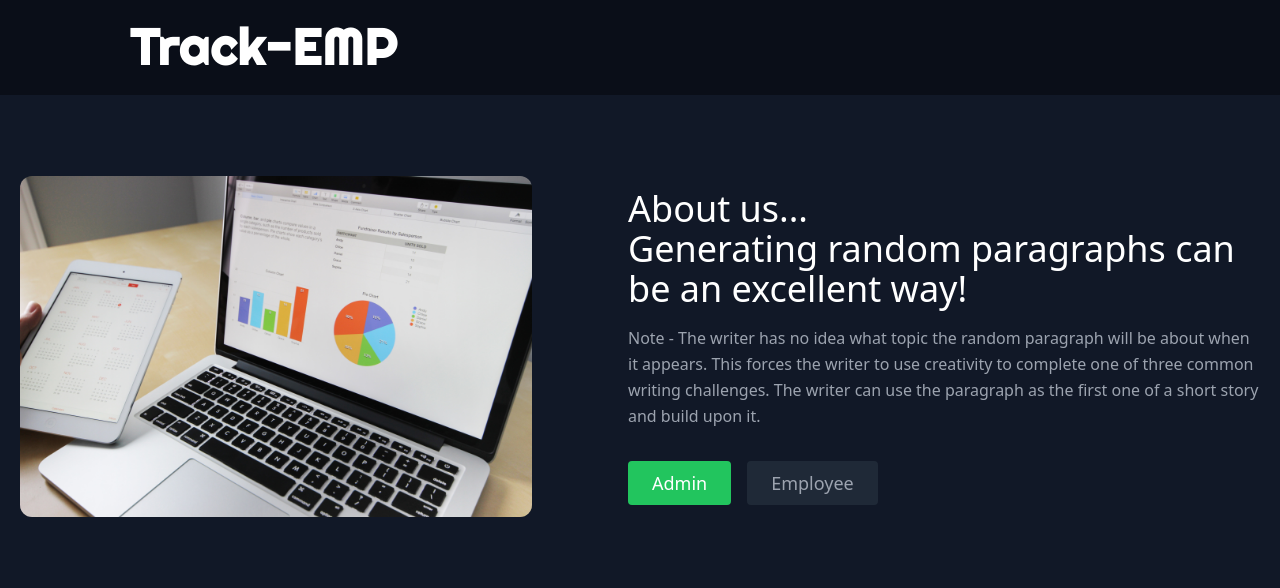
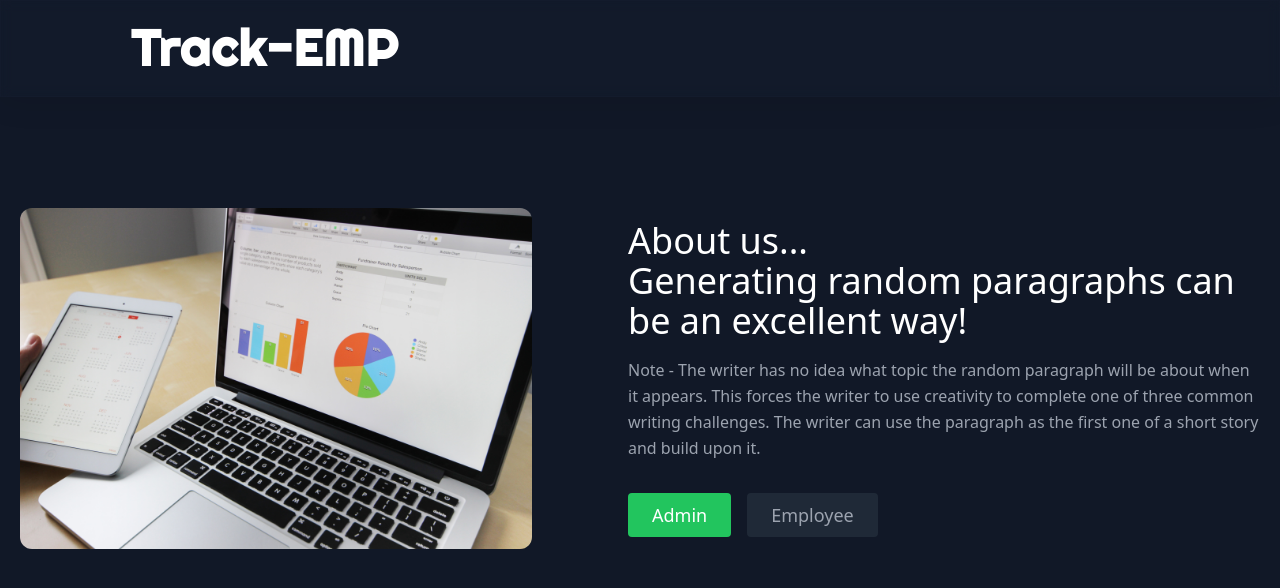
Before and after one commit to MAX-ALCHEMIST/Landing-Page, a React (Create React App) app in the folder client/: page / in a window 1280 px wide. Shown: the top 588 px of the page. Built offline with nearby package versions, Linux system fonts and the light colour scheme.

Commit message:
Add backdrop filter (#4)
* Add backdrop filter

* Format Document

* minor change

```diff
--- a/client/src/App.css
+++ b/client/src/App.css
@@ -1,8 +1,12 @@
 @import url('https://fonts.googleapis.com/css2?family=Comfortaa&display=swap');
 @import url('https://fonts.googleapis.com/css2?family=Righteous&display=swap');
 
+body {
+  --tw-bg-opacity: 1;
+  background-color: rgb(17 24 39 / var(--tw-bg-opacity));
+}
 
-.title{
+.title {
   position: fixed;
   top: 0%;
   width: 100vw;
@@ -11,7 +15,19 @@
   font-size: 50px;
   font-weight: 700;
   color: white;
-  background-color: #0a0e18;
+  /* background-color: #171f32; */
   letter-spacing: 1px;
   z-index: 20;
+  background: rgba(23, 31, 50, 0.33);
+  box-shadow: 0 4px 30px rgba(0, 0, 0, 0.1);
+  backdrop-filter: blur(6px);
+  -webkit-backdrop-filter: blur(6px);
+  border: 1px solid rgba(23, 31, 50, 0.3);
 }
+
+@media (max-width: 700px) {
+  .title {
+    padding: 10px 0 5px 20px;
+  }
+
+}
--- a/client/src/LandingPage.js
+++ b/client/src/LandingPage.js
@@ -2,14 +2,14 @@ import React from 'react'
 
 export default function LandingPage() {
   return (
-    <section className="text-gray-400 bg-gray-900 body-font pt-20 h-screen">
+    <section className="text-gray-400 bg-gray-900 body-font pt-28  h-screen">
       <div className="container mx-auto flex px-5 py-24 md:flex-row flex-col items-center">
         <div className="lg:max-w-lg lg:w-full md:w-1/2 w-5/6 md:mb-0 mb-10">
-      <img className="object-cover object-center rounded-xl" alt="track-emp img" src="/Images/track-emp.jpg"/>
+          <img className="object-cover object-center rounded-xl" alt="track-emp img" src="/Images/track-emp.jpg" />
         </div>
         <div className="lg:flex-grow md:w-1/2 lg:pl-24 md:pl-16 flex flex-col md:items-start md:text-left items-center text-center">
           <h1 className="title-font sm:text-4xl text-3xl mb-4 font-medium text-white">About us...
-        <br className="hidden lg:inline-block"/>Generating random paragraphs can be an excellent way!
+            <br className="hidden lg:inline-block" />Generating random paragraphs can be an excellent way!
           </h1>
           <p className="mb-8 leading-relaxed">Note - The
             writer has no idea what topic the random paragraph will be about
```
Also changed, not shown: 1 other file (tests, documents, lock files or other folders). Lines whose indentation alone changed are shown as unchanged.
